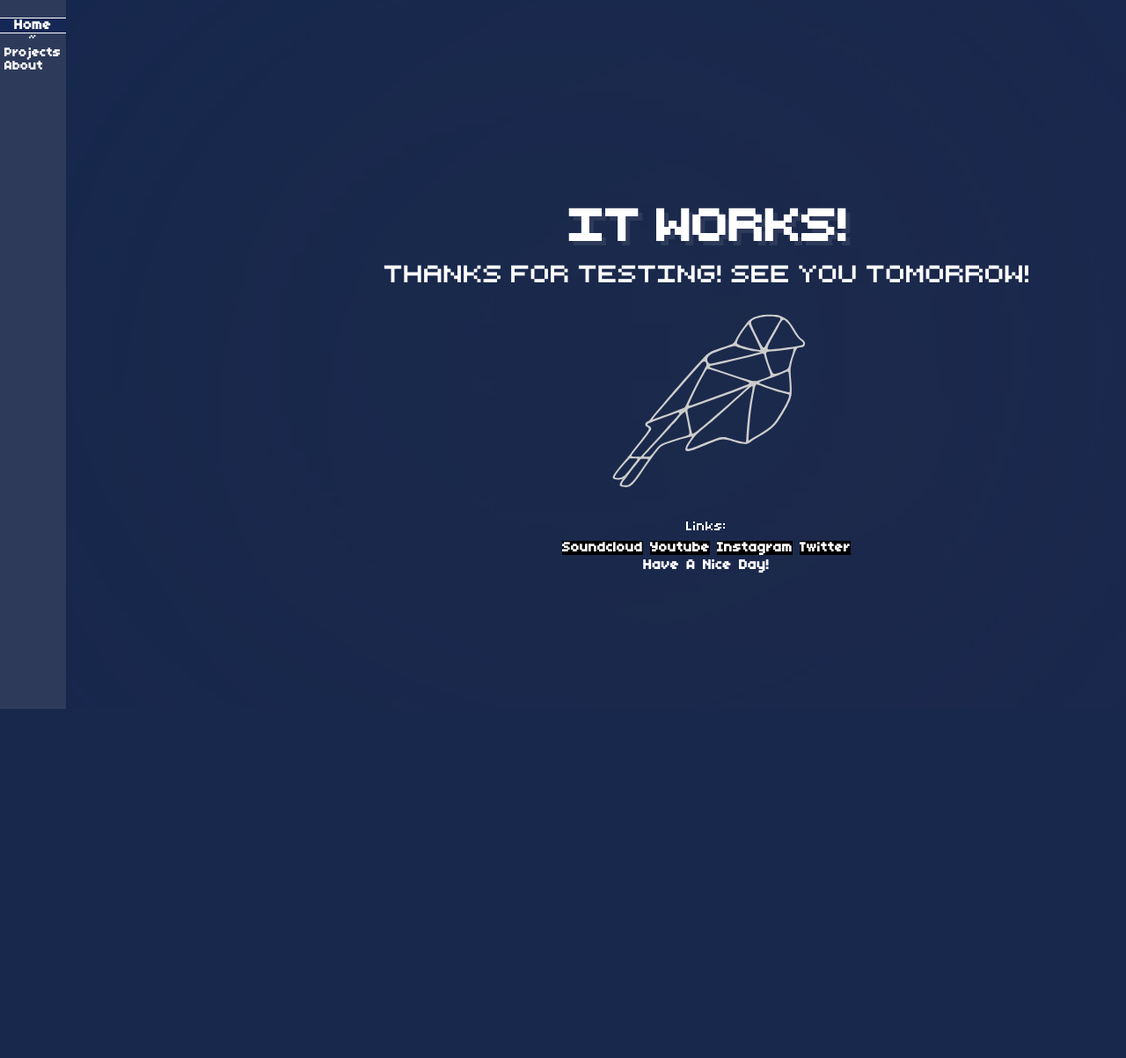
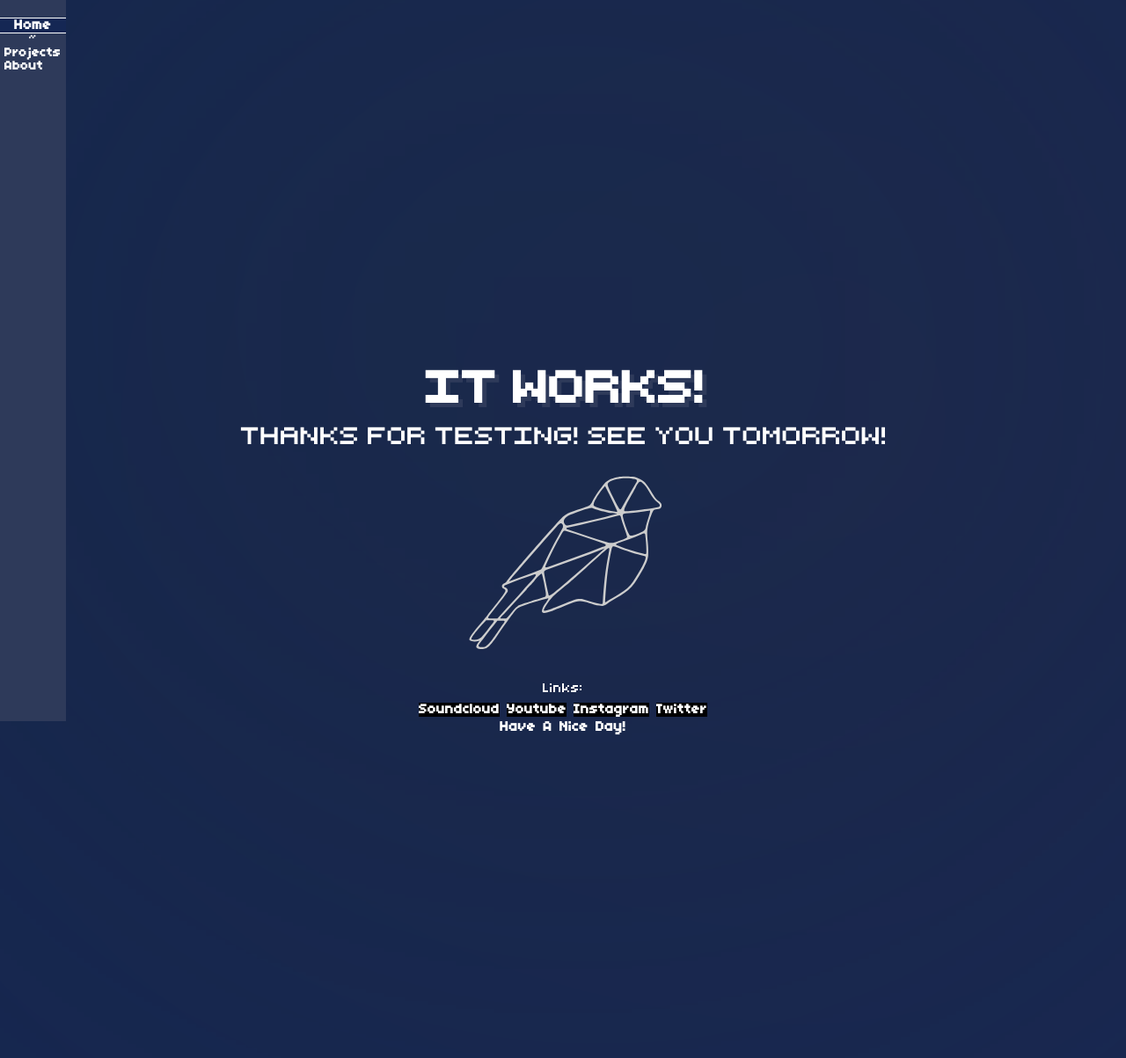
Before and after one commit to Videowelder/videowelder.xyz, a PHP site: page / in a window 1280 px wide. Shown: the whole page at 88% size. Before the commit the page ends 806 px from the top, so only its background shows below. Run offline with PHP 8.4, Linux system fonts and the light colour scheme.

Commit message:
Update V2.css

```diff
--- a/V2.css
+++ b/V2.css
@@ -70,12 +70,12 @@ div.sub_text {
 }
 
 div.main_page {
-	position: relative;
+	position: absolute;
 	display: block;
 	width: 800px;
 	height: 100%;
 	margin: auto;
-	transform: translate(0%, 50%);
+	transform: translate(-50%, 50%);
 	text-align: center;
 	left: 50%;
 }
```
